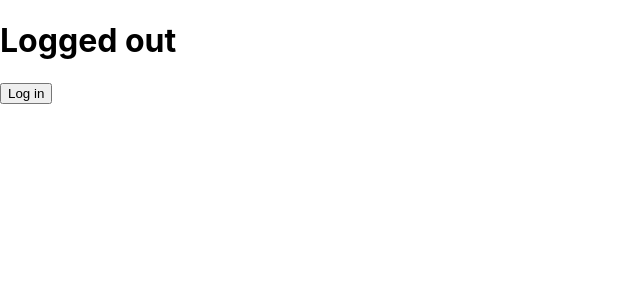
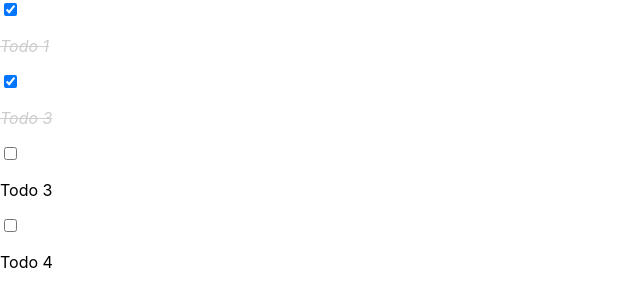
Before and after one commit to moriahhumphries/react-list, a React (Create React App) app: page / in a window 1280 px wide. Shown: the top 306 px of the page, without its empty margins (0-640 px from the left). Built offline with nearby package versions, Linux system fonts and the light colour scheme.

Commit message:
added styling to todo list items

```diff
--- a/src/App.js
+++ b/src/App.js
@@ -5,44 +5,41 @@ import Navbar from "./Components/Navbar";
 import todosData from "./todosData";
 
 
-class App extends Component {
-    // built in method, initializes values, requires call to Super
+class App extends React.Component {
     constructor() {
         super()
         this.state = {
-            isLoggedIn: false
+            todos: todosData
         }
-        // Bind handler
-        this.handleClick = this.handleClick.bind(this)
+        this.handleChange = this.handleChange.bind(this)
     }
 
-
-// Will need to bind
-    handleClick() {
+    handleChange(id) {
         this.setState(prevState => {
+            const updatedTodos = prevState.todos.map(todo => {
+                if (todo.id === id) {
+                    todo.completed = !todo.completed
+                }
+                return todo
+            })
             return {
-                isLoggedIn: !prevState.isLoggedIn
+                todos: updatedTodos
             }
         })
     }
 
     render() {
-        let buttonText = this.state.isLoggedIn ? "Log out" : "Log in";
-        let displayText = this.state.isLoggedIn ? "Logged in" : "Logged out"
+        const todoItems = this.state.todos.map(item => <TodoList key={item.id} item={item} handleChange={this.handleChange}/>)
 
         return (
-            <div className="main-div">
-                <div className="todo-list">
-                    <h1>{displayText}</h1>
-                    <button onClick={this.handleClick}>{buttonText}</button>
-                </div>
+            <div className="todo-list">
+                {todoItems}
             </div>
-        );
-    };
+        )
+    }
 }
 
-
-export default App;
+export default App
 
 //
 // constructor() {
--- a/src/Components/TodoList.js
+++ b/src/Components/TodoList.js
@@ -1,12 +1,20 @@
 import React from "react";
 
 const TodoList = (props) => {
+
+    const completedStyle = {
+        fontStyle: "italic",
+        color: "#cdcdcd",
+        textDecoration: "line-through"
+    }
     return (
-        <div>
-            <input type="checkbox"
-                   checked={props.list.completed}
-                   onChange={() => props.handleEvent(props.list.id)}/>
-            <p>{props.list.text}</p>
+        <div className="todo-item">
+            <input
+                type="checkbox"
+                checked={props.item.completed}
+                onChange={() => props.handleChange(props.item.id)}
+            />
+            <p style={props.item.completed ? completedStyle: null}>{props.item.text}</p>
         </div>
     )
 }
```
